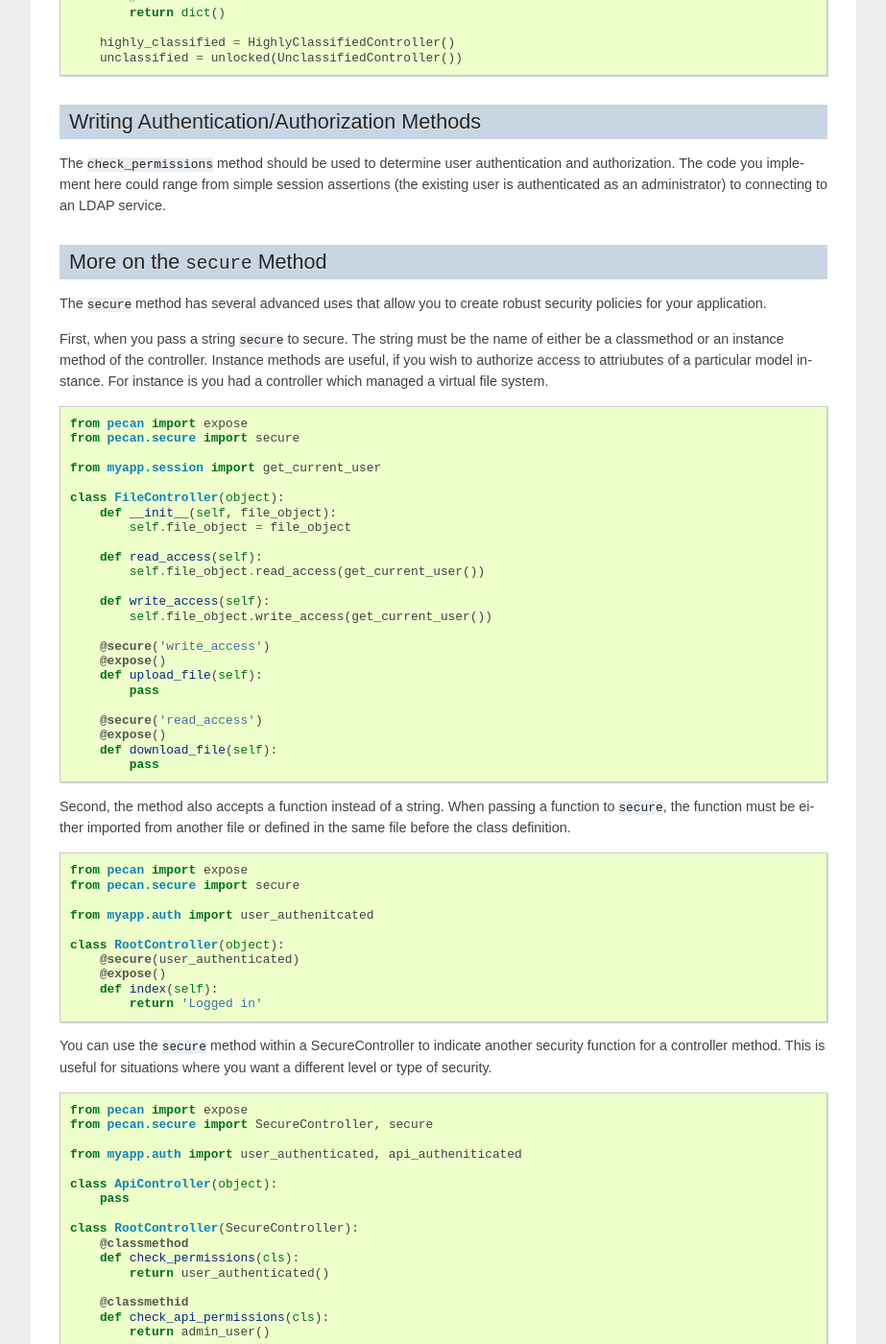
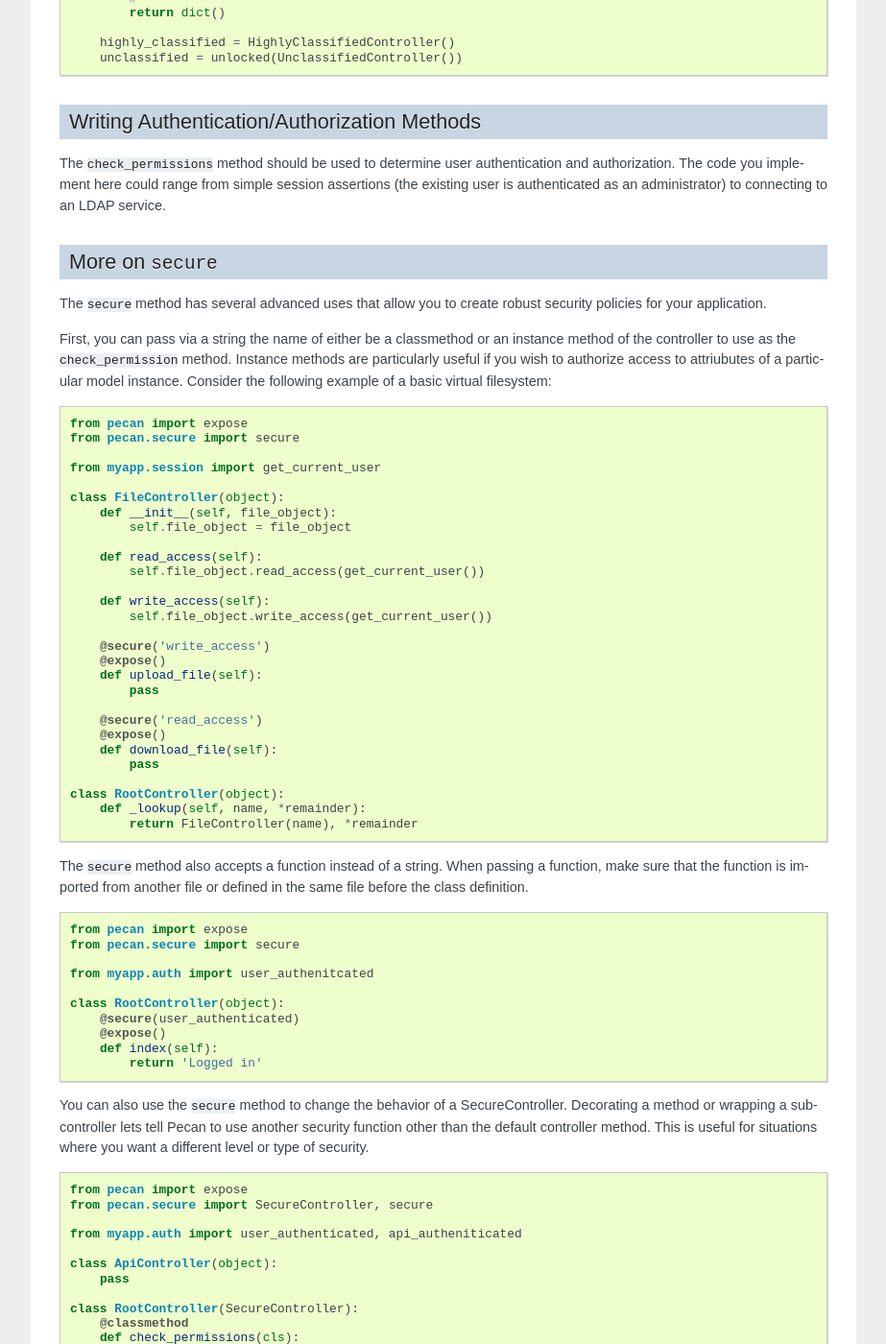
Before and after one commit to stackforge/pecan, a Sphinx documentation site: the page built from docs/source/secure_controller.rst, in a window 1280 px wide and 1400 px high, scrolled down 1609 px. Shown: the whole window at 96% size, without its empty margins (198-1121 px from the left). Built offline with Sphinx 7.4.7, drawn with Linux system fonts in a browser that asks for light colours; pages that are not in the unit, such as notebooks, are missing from menus; some of the changed text lies outside the part shown.

Commit message:
grammatical and readability fixes

```diff
--- a/docs/source/secure_controller.rst
+++ b/docs/source/secure_controller.rst
@@ -103,11 +103,11 @@ The ``check_permissions`` method should be used to determine user authentication
 code you implement here could range from simple session assertions (the existing user is authenticated
 as an administrator) to connecting to an LDAP service.
 
-More on the ``secure`` Method
+More on ``secure``
 ----------------
 The ``secure`` method has several advanced uses that allow you to create robust security policies for your application.
 
-First, when you pass a string ``secure`` to secure.  The string must be the name of either be a classmethod or an instance method of the controller.  Instance methods are useful, if you wish to authorize access to attriubutes of a particular model instance. For instance is you had a controller which managed a virtual file system. ::
+First, you can pass via a string  the name of either be a classmethod or an instance method of the controller to use as the ``check_permission`` method.  Instance methods are particularly useful if you wish to authorize access to attriubutes of a particular model instance.  Consider the following example of a basic virtual filesystem: ::
 
     from pecan import expose
     from pecan.secure import secure
@@ -134,7 +134,12 @@ First, when you pass a string ``secure`` to secure.  The string must be the name
         def download_file(self):
             pass
 
-Second, the method also accepts a function instead of a string.  When passing a function to ``secure``, the function must be either imported from another file or defined in the same file before the class definition. ::
+    class RootController(object):
+        def _lookup(self, name, *remainder):
+            return FileController(name), *remainder
+
+
+The ``secure`` method also accepts a function instead of a string.  When passing a function,  make sure that the function is imported from another file or defined in the same file before the class definition. ::
 
     from pecan import expose
     from pecan.secure import secure
@@ -147,7 +152,8 @@ Second, the method also accepts a function instead of a string.  When passing a
         def index(self):
             return 'Logged in'
 
-You can use the ``secure`` method within a SecureController to indicate another security function for a controller method.  This is useful for situations where you want a different level or type of security. ::
+
+You can also use the ``secure`` method to change the behavior of a SecureController.  Decorating a method or wrapping a subcontroller lets tell Pecan to use another security function other than the default controller method.  This is useful for situations where you want a different level or type of security. ::
 
     from pecan import expose
     from pecan.secure import SecureController, secure
```
Also changed, not shown: other parts of docs/source/secure_controller.rst (+1 -1 lines).
